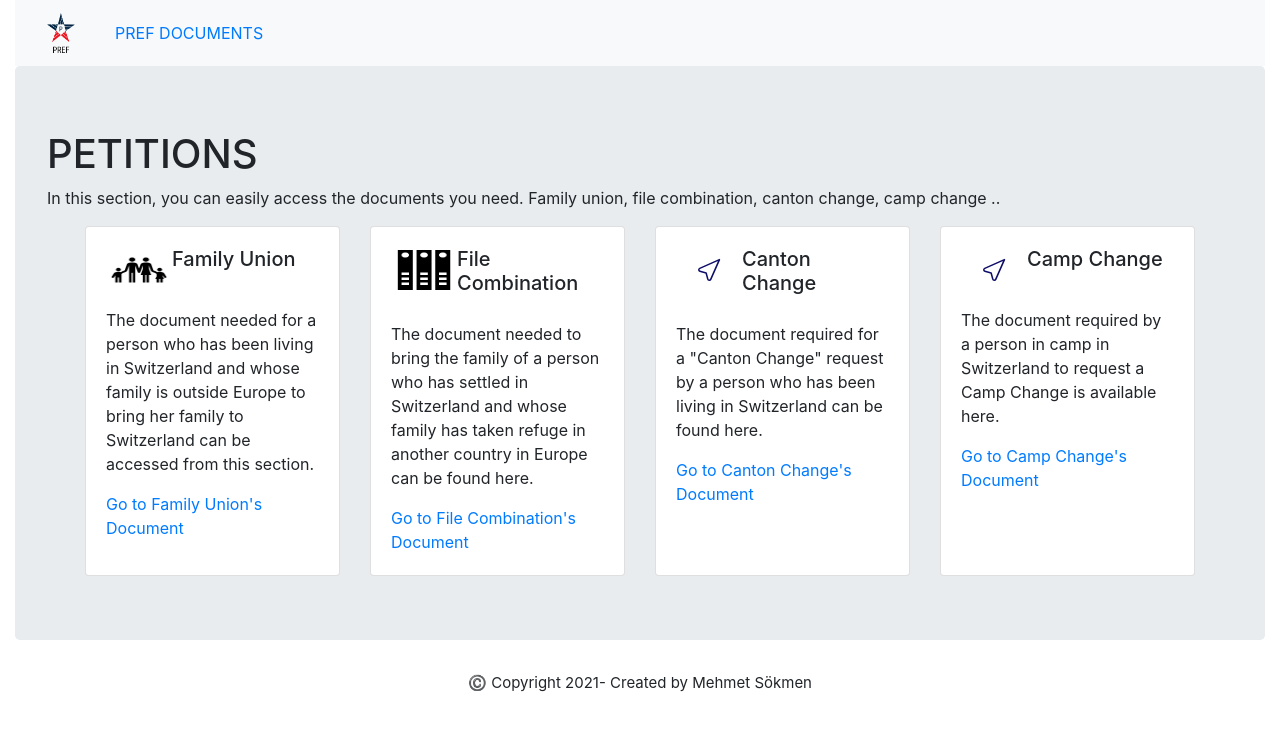
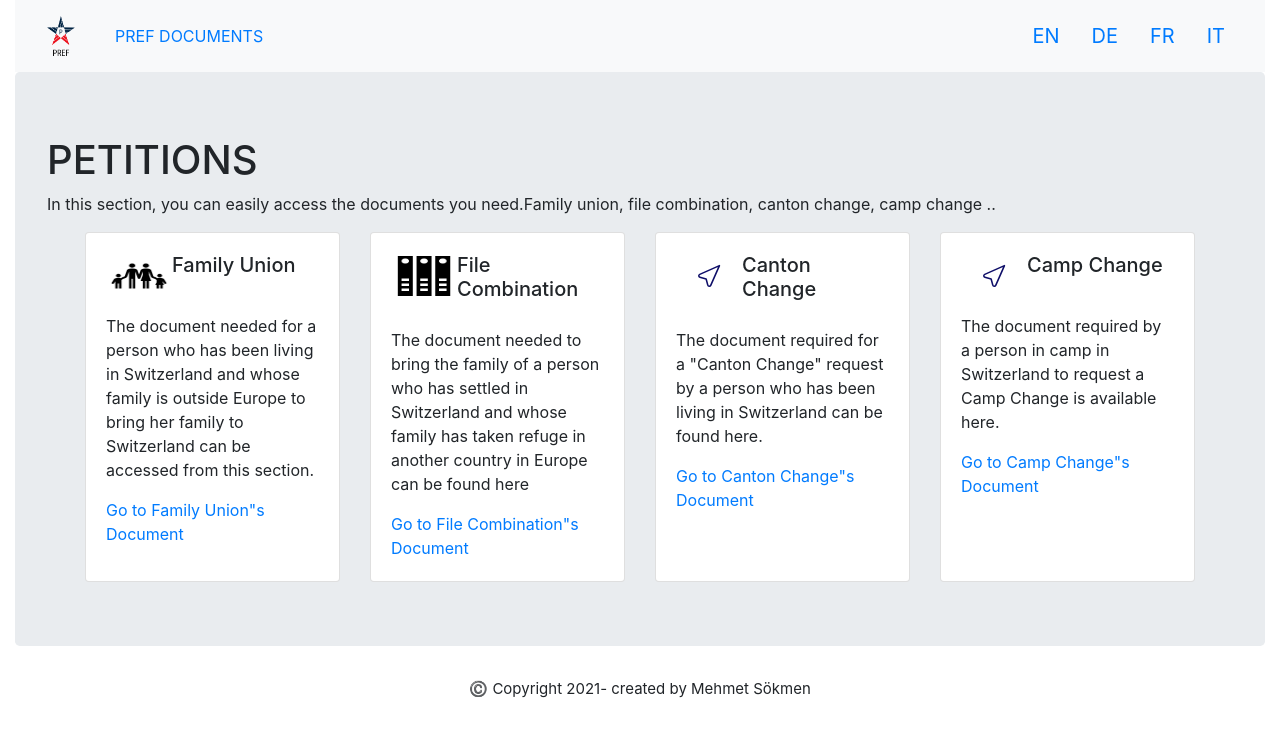
Before and after one commit to sokmen4083/PREF-Client, a React (Create React App) app: page / in a window 1280 px wide. Shown: the top 736 px of the page. Built offline with nearby package versions, Linux system fonts and the light colour scheme.

Commit message:
Translation added

```diff
--- a/package.json
+++ b/package.json
@@ -3,6 +3,8 @@
   "version": "0.1.0",
   "private": true,
   "dependencies": {
+    "@material-ui/core": "^4.11.4",
+    "@material-ui/icons": "^4.11.2",
     "@okta/okta-react": "^3.0.7",
     "@react-pdf/renderer": "^1.6.12",
     "@testing-library/jest-dom": "^4.2.4",
@@ -10,6 +12,8 @@
     "@testing-library/user-event": "^7.2.1",
     "bootstrap": "^4.5.0",
     "html2canvas": "^1.0.0-rc.5",
+    "i18next": "^20.3.1",
+    "i18next-browser-languagedetector": "^6.1.1",
     "jquery": "^3.5.1",
     "jspdf": "^1.5.3",
     "netlify-cli": "^3.4.7",
@@ -17,6 +21,7 @@
     "react": "^16.14.0",
     "react-bootstrap": "^1.2.2",
     "react-dom": "^16.13.1",
+    "react-i18next": "^11.10.0",
     "react-list-input": "^1.1.0",
     "react-native-i18n": "^2.0.15",
     "react-native-localization": "^2.1.6",
--- a/src/App.css
+++ b/src/App.css
@@ -57,3 +57,6 @@ div #sem-adres{
   flex-direction: column;
   font-size: 15px;
 }
+.image{
+  width: 4%;
+}
--- a/src/App.js
+++ b/src/App.js
@@ -1,19 +1,28 @@
 import React from 'react';
 import './App.css';
 import { BrowserRouter as Router, Route, Link } from 'react-router-dom';
-import { Family } from './Dashboard/FamilyUnion';
-import { PrefDocuments } from './Dashboard/PrefDocuments';
+import Family   from './Dashboard/FamilyUnion';
+import './Dashboard/PrefDocuments';
 import logo from './logom.png';
 import { Container, Row, Col, Navbar, Nav } from 'react-bootstrap';
 import { FileCombination } from './Dashboard/FileCombination';
 import { CantonChange } from './Dashboard/CantonChange';
 import { CampChange } from './Dashboard/CampChange';
+import { useTranslation } from 'react-i18next'
+import './translations/i18n'
+import PrefDocuments from './Dashboard/PrefDocuments';
+
+
 
 
 
 
 function App() {
+  const { t, i18n } = useTranslation()
 
+  const changeLanguage = (lng) => {
+    i18n.changeLanguage(lng)
+  }
   return (
     <Router>
         <Container fluid>
@@ -26,25 +35,45 @@ function App() {
                 <Navbar.Toggle aria-controls="basic-navbar-nav" />
                 <Navbar.Collapse id="basic-navbar-nav">
                   <Nav className="mr-auto">
-                      <Nav.Link><Link to="/PrefDocuments">PREF DOCUMENTS</Link></Nav.Link>
+                      <Nav.Link><Link to="/PrefDocuments">PREF {t('document')}</Link></Nav.Link>
                   </Nav>
                 </Navbar.Collapse>
+                <Navbar.Brand >
+                  <Nav>
+                <Nav.Link><Link className='image' onClick={() => changeLanguage('en')}>EN</Link></Nav.Link>
+                </Nav>
+                </Navbar.Brand>
+                <Navbar.Brand >
+                  <Nav>
+                <Nav.Link><Link className='image' onClick={() => changeLanguage('de')}>DE</Link></Nav.Link>
+                </Nav>
+                </Navbar.Brand>
+                <Navbar.Brand >
+                  <Nav>
+                <Nav.Link><Link className='image' onClick={() => changeLanguage('fr')}>FR</Link></Nav.Link>
+                </Nav>
+                </Navbar.Brand>
+                <Navbar.Brand >
+                  <Nav>
+                <Nav.Link><Link className='image' onClick={() => changeLanguage('it')}>IT</Link></Nav.Link>
+                </Nav>
+                </Navbar.Brand>
             </Navbar>
             </Col>
           </Row>
           <Row>
             <Col>
+                    <Route path='/PrefDocuments'  component={PrefDocuments}/>
                     <Route path='/FamilyUnion' component={Family}/>
                     <Route path='/fileCombination' component={FileCombination}/>
                     <Route path='/CantonChange' component={CantonChange}/>
                     <Route path='/CampChange' component={CampChange}/>
-                    <Route path='/' exact={true} component={PrefDocuments}/>
-                    <Route path='/PrefDocuments' component={PrefDocuments}/>
+                    <Route path='/' exact={true}  component={PrefDocuments}/>
             </Col>
           </Row>
         </Container>
         <div>
-      <p class="copyright">©️ Copyright 2021- Created by Mehmet Sökmen</p>
+      <p class="copyright">©️ {t('copy')} 2021- {t('creat')} Mehmet Sökmen</p>
         </div>
     </Router>
   );
--- a/src/Dashboard/FamilyUnion.js
+++ b/src/Dashboard/FamilyUnion.js
@@ -2,11 +2,11 @@ import React, { Component } from 'react';
 import { Jumbotron, Form, Row, Col, Button} from 'react-bootstrap';
 import jsPDF from 'jspdf';
 import $ from 'jquery';
+import { withTranslation } from 'react-i18next'
 
 
 
-
-export class Family extends Component
+ class Family extends Component
 {
 
   constructor(props) {
@@ -128,37 +128,35 @@ doc.fromHTML(elementHTML, 15, 15, {
 doc.save('My-Document.pdf');
 }
 
-
   render() {
+    const { t } = this.props;
     return (
       <Jumbotron>
         <Row>
           <Col>
-        <h1>Family Union</h1>
+        <h1>{t('familyUnion')}</h1>
         <p>
-         The document needed for a person who has been living in Switzerland
-         and whose family is outside Europe to bring her family to Switzerland
-         can be accessed from this section.
+        {t('familyText')}
         </p>
 
         <Form>
           <Form.Group controlId="formBasicEmail">
-            <Form.Label>Please fill in the form below</Form.Label>
+            <Form.Label>{t('fillForm')}</Form.Label>
           </Form.Group>
 
           <Form.Group controlId="formBasicEmail">
-            <Form.Label>Your Name</Form.Label>
-            <Form.Control type="text" placeholder="please enter your name" name="username"  onChange={this.myChangeHandler}/>
+            <Form.Label>{t('yourFirstName')}</Form.Label>
+            <Form.Control type="text" placeholder={t('pleaseName')} name="username"  onChange={this.myChangeHandler}/>
           </Form.Group>
 
           <Form.Group controlId="formBasicEmail">
-            <Form.Label>Your Surname</Form.Label>
-            <Form.Control type="text" placeholder="please enter your surname" name="usersurname"  onChange={this.myChangeHandler}/>
+            <Form.Label>{t('yourLastName')}</Form.Label>
+            <Form.Control type="text" placeholder={t('pleaseLastName')} name="usersurname"  onChange={this.myChangeHandler}/>
           </Form.Group>
 
           <Form.Group controlId="formBasicEmail">
-            <Form.Label>Your N-Id Number</Form.Label>
-            <Form.Control type="number" placeholder="please enter your Id-Number" name="userid"  onChange={this.myChangeHandler}/>
+            <Form.Label>{t('numberOfN')}</Form.Label>
+            <Form.Control type="number" placeholder={t('pleaseNNumber')} name="userid"  onChange={this.myChangeHandler}/>
           </Form.Group>
 
           <Form.Group controlId="formBasicEmail">
@@ -320,3 +318,4 @@ doc.save('My-Document.pdf');
     );
   }
 }
+export default withTranslation()(Family);
--- a/src/Dashboard/PrefDocuments.js
+++ b/src/Dashboard/PrefDocuments.js
@@ -1,21 +1,19 @@
-import React, { Component } from 'react';
+import React from 'react';
 import { Jumbotron, Card, Container, Row, Col} from 'react-bootstrap';
 import document from './document.png'
 import change from './change.svg'
 import family from './family.png'
-
 import { Link } from 'react-router-dom';
+import { useTranslation } from 'react-i18next'
 
 
-export class PrefDocuments extends Component {
-
-  render() {
+export default function PrefDocuments() {
+  const { t } = useTranslation()
     return (
       <Jumbotron>
-        <h1>PETITIONS</h1>
+        <h1>{t('PETITIONS')}</h1>
         <p>
-          In this section, you can easily access the documents you need.
-          Family union, file combination, canton change, camp change ..
+          {t('explain')}
         </p>
 
         <Container>
@@ -24,13 +22,11 @@ export class PrefDocuments extends Component {
               <Card>
                 <Card.Body>
                 <img src={family} width="60" height="40" className="d-inline-block align-top" alt=""/>
-                  <Card.Title>Family Union</Card.Title>
+                  <Card.Title>{t('familyUnion')}</Card.Title>
                   <Card.Text>
-                  The document needed for a person who has been living in Switzerland
-                  and whose family is outside Europe to bring her family to Switzerland
-                  can be accessed from this section.
+                  {t('familyText')}
                   </Card.Text>
-                  <Link to="/FamilyUnion">Go to Family Union's Document</Link>
+                  <Link to="/FamilyUnion">{t('goFamily')}</Link>
                 </Card.Body>
               </Card>
             </Col>
@@ -39,13 +35,11 @@ export class PrefDocuments extends Component {
               <Card>
                   <Card.Body>
                     <img src={document} width="60" height="40" className="d-inline-block align-top" alt=""/>
-                    <Card.Title>File Combination</Card.Title>
+                    <Card.Title>{t('file')}</Card.Title>
                     <Card.Text>
-                      The document needed to bring the family of a person who
-                      has settled in Switzerland and whose family has taken refuge
-                      in another country in Europe can be found here.
+                        {t('fileText')}
                     </Card.Text>
-                    <Link to="/FileCombination">Go to File Combination's Document</Link>
+                    <Link to="/FileCombination">{t('goFile')}</Link>
                   </Card.Body>
                 </Card>
             </Col>
@@ -54,12 +48,11 @@ export class PrefDocuments extends Component {
               <Card>
                 <Card.Body>
                   <img src={change} width="60" height="40" className="d-inline-block align-top" alt=""/>
-                  <Card.Title>Canton Change</Card.Title>
+                  <Card.Title>{t('canton')}</Card.Title>
                   <Card.Text>
-                    The document required for a "Canton Change" request
-                    by a person who has been living in Switzerland can be found here.
+                    {t('cantonText')}
                   </Card.Text>
-                  <Link to="/CantonChange">Go to Canton Change's Document</Link>
+                  <Link to="/CantonChange">{t('goCanton')}</Link>
                 </Card.Body>
               </Card>
             </Col>
@@ -68,12 +61,11 @@ export class PrefDocuments extends Component {
               <Card>
                 <Card.Body>
                   <img src={change} width="60" height="40" className="d-inline-block align-top" alt=""/>
-                  <Card.Title>Camp Change</Card.Title>
+                  <Card.Title>{t('camp')}</Card.Title>
                   <Card.Text>
-                   The document required by a person in camp in Switzerland
-                   to request a Camp Change is available here.
+                   {t('campText')}
                   </Card.Text>
-                  <Link to="/CampChange">Go to Camp Change's Document</Link>
+                  <Link to="/CampChange">{t('goCamp')}</Link>
                 </Card.Body>
               </Card>
 
@@ -83,4 +75,3 @@ export class PrefDocuments extends Component {
       </Jumbotron>
     );
   }
-}
--- /dev/null
+++ b/src/translations/de/translations.js
@@ -0,0 +1,26 @@
+export const TRANSLATIONS_DE = {
+    document: 'DOKUMENTS',
+    copy: 'Urheberrechte',
+    creat: 'erstellt von',
+    PETITIONS: 'PETITIONEN',
+    explain: 'In diesem Abschnitt können Sie ganz einfach auf die benötigten Dokumente zugreifen.Familienzusammenführung, Aktenzusammenführung, Kantonswechsel, Lagerwechsel ..',
+    familyUnion: 'Familienverband',
+    familyText: 'Das erforderliche Dokument für eine Person, die in der Schweiz gelebt hat und deren Familie ausserhalb Europas ist, um ihre Familie in die Schweiz zu holen kann von diesem Abschnitt aus aufgerufen werden.',
+    goFamily: 'Zum Dokument der Familienunion gehen',
+    file: 'Dateikombination',
+    fileText: 'Das Dokument, das benötigt wird, um die Familie einer Person mitzubringen, die sich in der Schweiz niedergelassen hat und deren Familie in einem anderen Land in Europa Zuflucht gesucht hat, finden Sie hier',
+    goFile: 'Gehe zum Dokument der Dateikombination',
+    canton: 'Kantonswechsel',
+    cantonText: 'Das erforderliche Dokument für einen „Kantonwechsel“-Antrag einer in der Schweiz wohnhaften Person finden Sie hier.',
+    goCanton: 'Gehe zum Dokument von Kantonswechsel',
+    camp: 'Campwechsel',
+    campText: 'Das Dokument, das eine Person im Lager in der Schweiz benötigt, um einen "Campwechsel" zu beantragen, ist hier verfügbar.',
+    goCamp: 'Gehe zum Dokument von Campwechsel',
+    fillForm: 'Bitte füllen Sie das untenstehende Formular aus',
+    yourFirstName: 'Ihr Vorname',
+    pleaseName: 'Bitte geben Sie Ihren Vornamen ein',
+    yourLastName: 'Ihr Familienname',
+    pleaseLastName: 'Bitte geben Sie Ihren Familiennamen ein',
+    numberOfN: 'Ihre N-Id-Nummer',
+    pleaseNNumber: 'Bitte geben Sie Ihre N-Id-Nummer ein',
+}
--- /dev/null
+++ b/src/translations/en/translations.js
@@ -0,0 +1,26 @@
+export const TRANSLATIONS_EN = {
+    document: 'DOCUMENTS',
+    copy: 'Copyright',
+    creat: 'created by',
+    PETITIONS: 'PETITIONS',
+    explain: 'In this section, you can easily access the documents you need.Family union, file combination, canton change, camp change ..',
+    familyUnion: 'Family Union',
+    familyText: 'The document needed for a person who has been living in Switzerland and whose family is outside Europe to bring her family to Switzerland can be accessed from this section.',
+    goFamily: 'Go to Family Union"s Document',
+    file: 'File Combination',
+    fileText: 'The document needed to bring the family of a person who has settled in Switzerland and whose family has taken refuge in another country in Europe can be found here',
+    goFile: 'Go to File Combination"s Document',
+    canton: 'Canton Change',
+    cantonText: 'The document required for a "Canton Change" request by a person who has been living in Switzerland can be found here.',
+    goCanton: 'Go to Canton Change"s Document',
+    camp: 'Camp Change',
+    campText: 'The document required by a person in camp in Switzerland to request a Camp Change is available here.',
+    goCamp: 'Go to Camp Change"s Document',
+    fillForm: 'Please fill in the form below',
+    yourFirstName: 'Your First Name',
+    pleaseName: 'please enter your first name',
+    yourLastName: 'Your Surname',
+    pleaseLastName: 'please enter your surname',
+    numberOfN: 'Your N-Id Number',
+    pleaseNNumber: 'please enter your N-Id Number',
+  }
--- /dev/null
+++ b/src/translations/fr/translations.js
@@ -0,0 +1,26 @@
+export const TRANSLATIONS_FR = {
+    document: 'DOCUMENTS',
+    copy: 'Droits D"auteur',
+    creat: 'Créé par',
+    PETITIONS: 'PÉTITIONS',
+    explain: 'Dans cette section, vous pouvez facilement accéder aux documents dont vous avez besoin.Union familiale, regroupement de fichiers, changement de canton, changement de camp..',
+    familyUnion: 'Union Familiale',
+    familyText: 'Le document nécessaire pour une personne ayant résidé en Suisse et dont la famille est hors d"Europe pour amener sa famille en Suisse est accessible depuis cette rubrique.',
+    goFamily: 'Accéder au document de l"Union familiale',
+    file: 'Combinaison De Fichiers',
+    fileText: 'Le document nécessaire pour faire venir la famille d"une personne qui s"est installée en Suisse et dont la famille s"est réfugiée dans un autre pays d"Europe se trouve ici',
+    goFile: 'Aller au Document de la Combinaison de Fichiers',
+    canton: 'Changement de canton',
+    cantonText: 'Le document requis pour une demande de "Changement de canton" par une personne ayant résidé en Suisse se trouve ici.',
+    goCanton: 'Aller au document de changement de canton',
+    camp: 'Changement de Camp',
+    campText: 'Le document requis par une personne en camp en Suisse pour demander un "Camp Change" est disponible ici.',
+    goCamp: 'Aller au document de changement de camp',
+    fillForm: 'S"il vous plaît remplir le formulaire ci-dessous',
+    yourFirstName: 'Ton prénom',
+    pleaseName: 'entrez votre prénom s"il vous plait',
+    yourLastName: 'Votre nom de famille',
+    pleaseLastName: 'veuillez entrer votre nom de famille',
+    numberOfN: 'Votre numéro d"identification "N"',
+    pleaseNNumber: 'veuillez entrer votre numéro d"identification "N"',
+  }
--- /dev/null
+++ b/src/translations/i18n.js
@@ -0,0 +1,30 @@
+import i18n from 'i18next'
+import { initReactI18next } from 'react-i18next'
+import LanguageDetector from 'i18next-browser-languagedetector'
+
+import { TRANSLATIONS_DE } from './de/translations'
+import { TRANSLATIONS_EN } from './en/translations'
+import { TRANSLATIONS_FR } from './fr/translations'
+import { TRANSLATIONS_IT } from './it/translations'
+
+i18n
+  .use(LanguageDetector)
+  .use(initReactI18next)
+  .init({
+    resources: {
+      de: {
+        translation: TRANSLATIONS_DE,
+      },
+      en: {
+        translation: TRANSLATIONS_EN,
+      },
+      fr: {
+        translation: TRANSLATIONS_FR,
+      },
+      it: {
+        translation: TRANSLATIONS_IT,
+      },
+    },
+  })
+
+i18n.changeLanguage('en')
--- /dev/null
+++ b/src/translations/it/translations.js
@@ -0,0 +1,26 @@
+export const TRANSLATIONS_IT = {
+    document: 'DOCUMENTI',
+    copy: 'Diritto d"autore',
+    creat: 'creato da',
+    PETITIONS: 'PETIZIONI',
+    explain: 'In questa sezione puoi accedere facilmente ai documenti di cui hai bisogno.Unione familiare, combinazione di file, cambio di cantone, cambio di campo ..',
+    familyUnion: 'Unione Familiare',
+    familyText: 'Il documento necessario per una persona che ha vissuto in Svizzera e la cui famiglia è fuori dall"Europa per portare la sua famiglia in Svizzera è possibile accedere da questa sezione.',
+    goFamily: 'Vai al documento dell"unione familiare',
+    file: 'Combinazione Di File',
+    fileText: 'Il documento necessario per portare la famiglia di una persona che si è stabilita in Svizzera e la cui famiglia si è rifugiata in un altro paese in Europa è disponibile qui',
+    goFile: 'Vai al documento della combinazione di file',
+    canton: 'Cambio di cantone',
+    cantonText: 'Il documento necessario per una richiesta di "Cambio di cantone" da parte di una persona residente in Svizzera è disponibile qui.',
+    goCanton: 'Vai al documento Cambio di cantone',
+    camp: 'Cambio campo Camp',
+    campText: 'Il documento richiesto da una persona in campo in Svizzera per richiedere un "Cambio di campo" è disponibile qui.',
+    goCamp: 'Vai al documento di Cambio campo Camp',
+    fillForm: 'Si prega di compilare il modulo sottostante',
+    yourFirstName: 'Il tuo nome',
+    pleaseName: 'Per favore immettere il proprio Nome',
+    yourLastName: 'Il tuo cognome',
+    pleaseLastName: 'per favore inserisci il tuo cognome',
+    numberOfN: 'Il tuo numero N-Id',
+    pleaseNNumber: 'per favore inserisci il tuo numero di identificazione "N"',
+}
```
Also changed, not shown: 2 other files (tests, documents, lock files or other folders).
